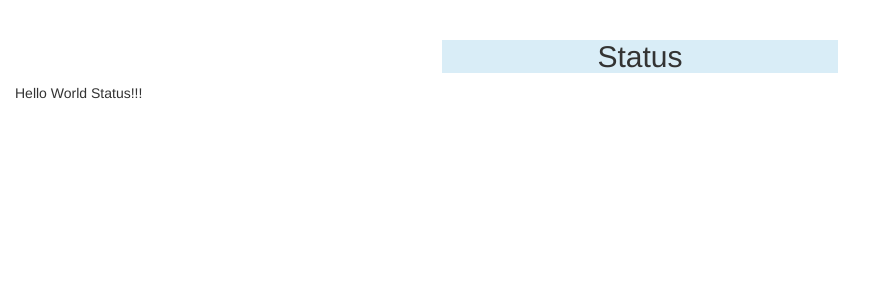
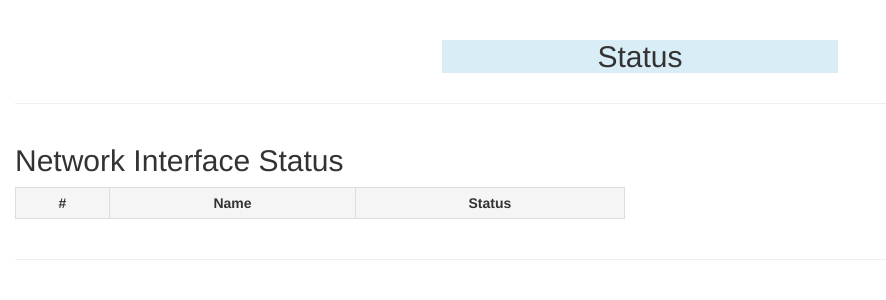
Before and after one commit to Bokeh-Solutions/Wan_Emulator_Frontend, a Flask app: template templates/status.html in a window 1280 px wide. Shown: the part 52-352 px from the top of the page, without its empty margins (0-886 px from the left). Run offline with Flask 2, Linux system fonts and the light colour scheme; the template is opened without the code that fills it, so the values that code supplies are empty; some libraries are stand-ins or nearby versions.

Commit message:
Added get_interfaces function to get the interfaces from the box and teh output is presented on a table on the status.html

```diff
--- a/WANEm_FrontEnd.py
+++ b/WANEm_FrontEnd.py
@@ -1,7 +1,31 @@
+#!/usr/bin/env python
+
 from flask import Flask
 from flask import render_template
+import subprocess as sub
+import re
 
 app = Flask(__name__)
+
+
+def get_interfaces():
+    """
+    Function to process the interfaces available on the system
+    :return: if_list: Dictionary with the following format: {<if_number>:{'name':<if_name>, 'status':<if_status>}, ...}
+    """
+    # Initialize the interface list dictionary
+    if_list = {}
+    # Grab the output from the command "ip address", and split it in lines
+    output = sub.check_output(['ip', 'address']).split('\n')
+    # Process each linet to find the number, name and status
+    for line in output:
+        regex = re.search('([0-9]*):\s*(.*):\s*<.*>\s*mtu.*state\s*([A-Za-z]+)\s*group', line)
+        if regex:
+            # Add data to the if_list dictionary
+            if_list[regex.group(1)]={'name':regex.group(2).lower(), 'status':regex.group(3).lower()}
+    # Return the dictionary
+    print repr(if_list)
+    return if_list
 
 
 @app.route('/config')
@@ -12,9 +36,10 @@ def config():
 
 @app.route('/')
 def status():
+    interfaces = get_interfaces()
     active = {"status": "bg-success", "config": ""}
-    return render_template('status.html', active=active)
+    return render_template('status.html', active=active, interfaces=interfaces)
 
 
 if __name__ == '__main__':
-    app.run()
+    app.run(host='0.0.0.0')
--- a/templates/status.html
+++ b/templates/status.html
@@ -10,9 +10,29 @@
         <div class="col-xs-4">
         </div>
     </div>
+    <hr>
     <div class="row">
-        <div class="col-xs-12">
-            <p>Hello World Status!!!</p>
+        <div class="col-xs-6">
+            <h2>Network Interface Status</h2>
+            <table class="table table-bordered table-condensed">
+                <tr>
+                    <td class="text-center active"><b>#</b></td>
+                    <td class="text-center active"><b>Name</b></td>
+                    <td class="text-center active"><b>Status</b></td>
+                </tr>
+                {% for interface in interfaces %}
+                    <tr>
+                    <td class="text-center">{{ interface }}</td>
+                    <td class="text-center">{{ interfaces[interface].name }}</td>
+                    {% if interfaces[interface].status in ["up"] %}
+                        <td class="text-center success">{{ interfaces[interface].status }}</td>
+                    {% else %}
+                        <td class="text-center danger">{{ interfaces[interface].status}}</td>
+                    {% endif %}
+                    </tr>
+                {% endfor %}
+            </table>
         </div>
     </div>
+    <hr>
 {% endblock %}
```
